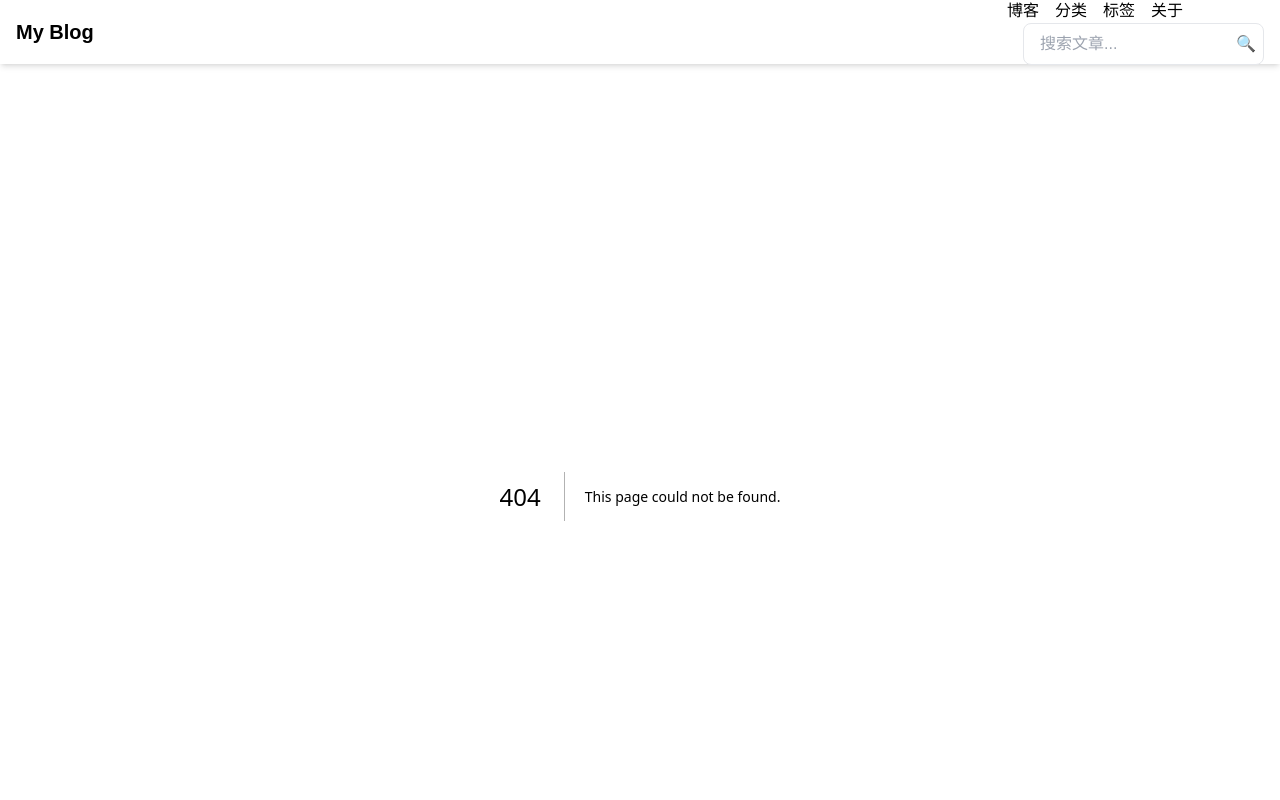
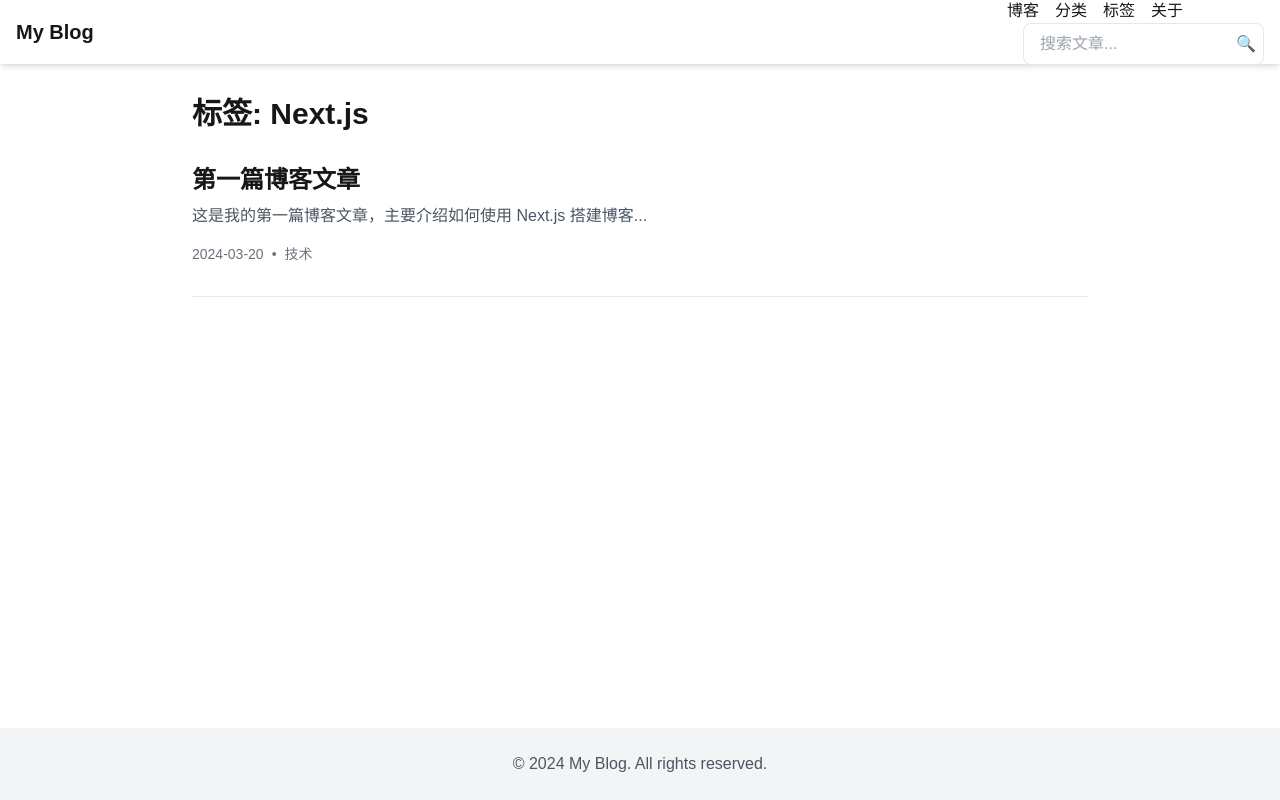
Before and after one commit to getfortune/blog, a Next.js app: page /my-blog/tags/Next.js in a window 1280 px wide. Before the commit this address had no page. Shown: the top 800 px of the page. Built offline with nearby package versions, Linux system fonts and the light colour scheme.

Commit message:
fix: 不是动态路由的问题，怀疑是对url进行编码解码的问题 next 生成的动态文件地址是url编码后的地址 跳转的地址是没有编码后的地址

```diff
--- a/app/categories/[category].tsx
+++ b/app/categories/[category]/page.tsx
@@ -11,18 +11,17 @@ export async function generateStaticParams() {
 }
 
 interface PageProps {
-  params: Promise<{ category: string }> | { category: string }
+    params: { category: string }
 }
 
 export default async function CategoryPage({ params }: PageProps) {
   // 等待参数解析
-  const resolvedParams = await params
   const posts = getAllPosts()
-  const categoryPosts = posts.filter(post => post.category === resolvedParams.category)
+  const categoryPosts = posts.filter(post => post.category === params.category)
 
   return (
     <div className="max-w-4xl mx-auto">
-      <h1 className="text-3xl font-bold mb-8">分类: {resolvedParams.category}</h1>
+      <h1 className="text-3xl font-bold mb-8">分类: {params.category}</h1>
       <div className="space-y-8">
         {categoryPosts.map((post: Post) => (
           <article key={post.id} className="border-b pb-8">
--- a/app/posts/[id].tsx
+++ b/app/posts/[id]/page.tsx
@@ -1,5 +1,5 @@
 import { getPostData, getAllPosts } from '@/lib/posts'
-import Comments from '../components/Comments'
+import Comments from '@/app/components/Comments'
 
 export async function generateStaticParams() {
   const posts = getAllPosts()
--- a/app/tags/[tag].tsx
+++ /dev/null
@@ -1,39 +0,0 @@
-import Link from 'next/link'
-import { getAllPosts } from '@/lib/posts'
-import type { Post } from '@/lib/posts'
-
-export async function generateStaticParams() {
-  const posts = getAllPosts()
-  const tags = Array.from(new Set(posts.flatMap(post => post.tags)))
-  return tags.map((tag) => ({
-    tag: tag,
-  }))
-}
-
-export default function TagPage({ params }: { params: { tag: string } }) {
-  const posts = getAllPosts()
-  const tagPosts = posts.filter(post => post.tags.includes(params.tag))
-
-  return (
-    <div className="max-w-4xl mx-auto">
-      <h1 className="text-3xl font-bold mb-8">标签: {params.tag}</h1>
-      <div className="space-y-8">
-        {tagPosts.map((post: Post) => (
-          <article key={post.id} className="border-b pb-8">
-            <h2 className="text-2xl font-semibold mb-2">
-              <Link href={`/posts/${post.id}`}>
-                {post.title}
-              </Link>
-            </h2>
-            <p className="text-gray-600 mb-4">{post.excerpt}</p>
-            <div className="flex items-center text-sm text-gray-500">
-              <time>{post.date}</time>
-              <span className="mx-2">•</span>
-              <span>{post.category}</span>
-            </div>
-          </article>
-        ))}
-      </div>
-    </div>
-  )
-}
--- /dev/null
+++ b/app/tags/[tag]/page.tsx
@@ -0,0 +1,40 @@
+import Link from 'next/link'
+import {getAllPosts} from '@/lib/posts'
+import type {Post} from '@/lib/posts'
+
+export async function generateStaticParams() {
+    const posts = getAllPosts()
+    const tags = Array.from(new Set(posts.flatMap(post => post.tags)))
+    return tags.map((tag) => ({
+        tag: tag,
+    }))
+}
+
+export default async function TagPage({params}: { params: { tag: string } }) {
+    const posts = getAllPosts()
+    const {tag} = await params;
+    const tagPosts = posts.filter(post => post.tags.includes(tag))
+
+    return (
+        <div className="max-w-4xl mx-auto">
+            <h1 className="text-3xl font-bold mb-8">标签: {tag}</h1>
+            <div className="space-y-8">
+                {tagPosts.map((post: Post) => (
+                    <article key={post.id} className="border-b pb-8">
+                        <h2 className="text-2xl font-semibold mb-2">
+                            <Link href={`/posts/${post.id}`}>
+                                {post.title}
+                            </Link>
+                        </h2>
+                        <p className="text-gray-600 mb-4">{post.excerpt}</p>
+                        <div className="flex items-center text-sm text-gray-500">
+                            <time>{post.date}</time>
+                            <span className="mx-2">•</span>
+                            <span>{post.category}</span>
+                        </div>
+                    </article>
+                ))}
+            </div>
+        </div>
+    )
+}
```
Also changed, not shown: 1 other file (tests, documents, lock files or other folders).
